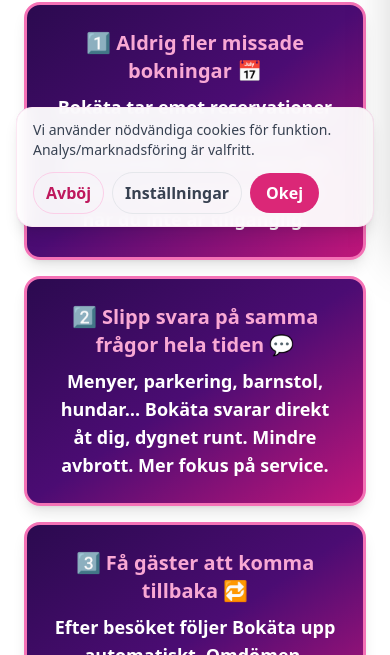
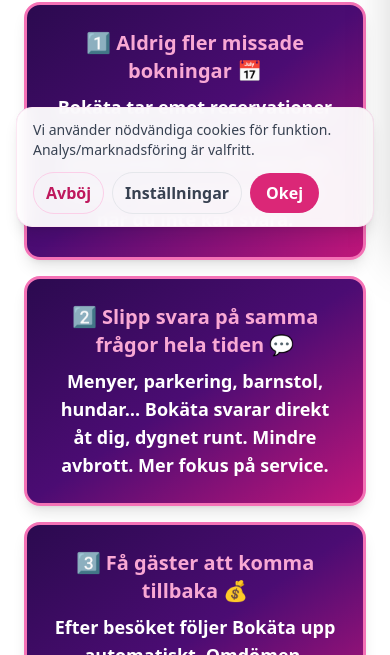
Before and after one commit to zebastianbt-ui/Derni-re-version-Bokata, a React (Vite) app: page / in a window 390 px wide. Shown: the part 601-1256 px from the top of the page. Built offline with nearby package versions, Linux system fonts and the light colour scheme; no server answers.

Commit message:
Refine landing benefits and FAQ

```diff
--- a/src/pages/LandingPage.tsx
+++ b/src/pages/LandingPage.tsx
@@ -234,7 +234,7 @@ export default function Page() {
                 <h4 className="text-xl md:text-2xl font-extrabold mb-2 text-pink-300">1️⃣   Aldrig fler missade bokningar 📅</h4>
                 <p className="text-lg font-semibold text-white">
                   Bokäta tar emot reservationer 24/7 och placerar gäster automatiskt vid rätt bord.
-                  Du missar inga bokningar, även när du inte är tillgänglig.
+                  Du missar inga bokningar, även när du inte kan svara.
                 </p>
               </div>
               <div className="rounded-2xl bg-gradient-to-br from-[#2b0a4f] via-[#4b0c73] to-[#c0167a] text-white p-6 shadow-lg border-[3px] border-pink-400 text-center md:flex-1">
@@ -245,7 +245,7 @@ export default function Page() {
                 </p>
               </div>
               <div className="rounded-2xl bg-gradient-to-br from-[#2b0a4f] via-[#4b0c73] to-[#c0167a] text-white p-6 shadow-lg border-[3px] border-pink-400 text-center md:flex-1">
-                <h4 className="text-xl md:text-2xl font-extrabold mb-2 text-pink-300">3️⃣   Få gäster att komma tillbaka 🔁</h4>
+                <h4 className="text-xl md:text-2xl font-extrabold mb-2 text-pink-300">3️⃣   Få gäster att komma tillbaka 💰</h4>
                 <p className="text-lg font-semibold text-white">
                   Efter besöket följer Bokäta upp automatiskt.
                   Omdömen, återkoppling och erbjudanden: helt enligt dina inställningar.
@@ -323,7 +323,6 @@ export default function Page() {
             <div className="space-y-6 text-gray-900">
               <Faq q="Hur funkar betalningen?" a="Betala via Stripe (kort eller faktura). Du får kvitto direkt. Årsplaner förskottsbetalas." />
               <Faq q="Kan jag avsluta?" a="Månadsplanen kan sägas upp när som helst. Early‑adopter‑planerna förnyas inte automatiskt, de upphör efter perioden." />
-              <Faq q="Kan jag aktivera förhandsbetalning?" a="Ja, valbart för särskilda bokningar (t.ex. grupper, event, brunch)." />
               <Faq q="Behöver jag installera en app?" a="Nej, allt sker i webbläsaren (dator eller surfplatta)." />
               <Faq q="Hur anpassar jag AI:n?" a="Du förkonfigurerar svar, meny, sittningar och policy. AI:n följer dina regler och kan eskalera till människa." />
               <Faq
```
